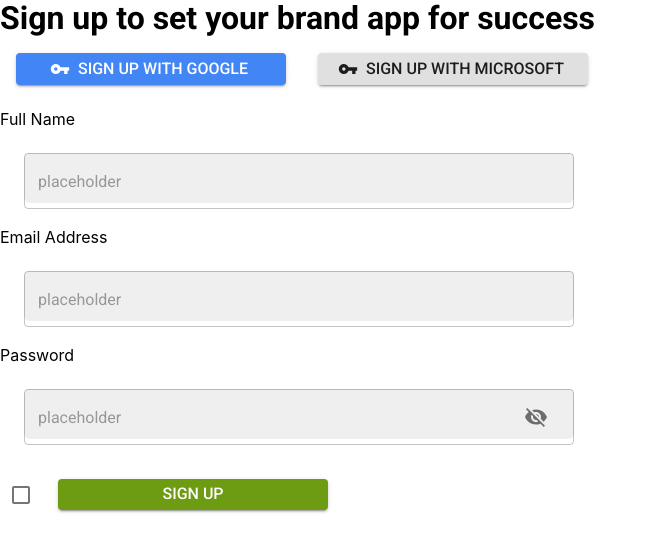
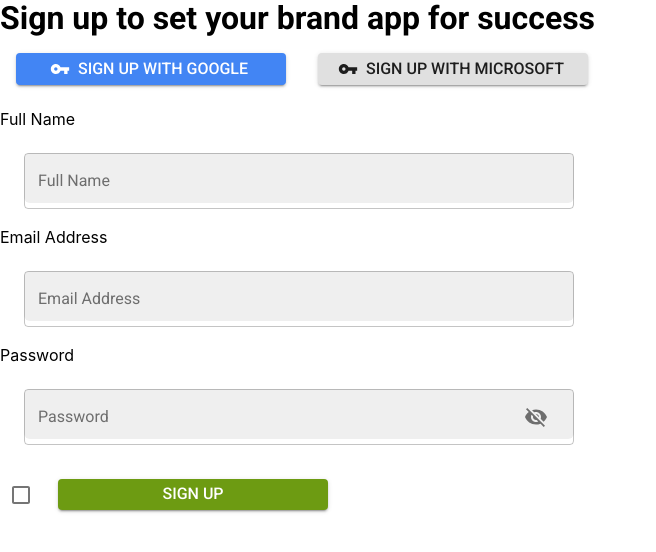
Before and after one commit to Ruslana-Logosha/Task-1, a React (Create React App) app: page /sign-up in a window 1280 px wide. Shown: the top 552 px of the page, without its empty margins (0-656 px from the left). Built offline with nearby package versions, Linux system fonts and the light colour scheme.

Commit message:
adds labels

```diff
--- a/src/components/SignUp/CheckBox.js
+++ b/src/components/SignUp/CheckBox.js
@@ -9,6 +9,7 @@
   // event.target.checked;
   const handleChange = () => {
     setChecked(!checked);
+    console.log(checked);
   };
 
   return (
--- a/src/components/SignUp/Form.js
+++ b/src/components/SignUp/Form.js
@@ -51,6 +51,7 @@
     <FormContainer onSubmit={handleSubmit}>
       <label htmlFor="fullName">Full Name</label>
       <Input
+        label="Full Name"
         value={values.fullName}
         onChange={handleChange}
         onBlur={handleBlur}
@@ -64,6 +65,7 @@
 
       <label htmlFor="email">Email Address</label>
       <Input
+        label="Email Address"
         value={values.email}
         onChange={handleChange}
         onBlur={handleBlur}
@@ -75,8 +77,9 @@
         helperText={touched.email && errors.email}
       />
 
-      <label htmlFor="email">Password</label>
+      <label htmlFor="password">Password</label>
       <Input
+        label="Password"
         value={values.password}
         onChange={handleChange}
         onBlur={handleBlur}
```
